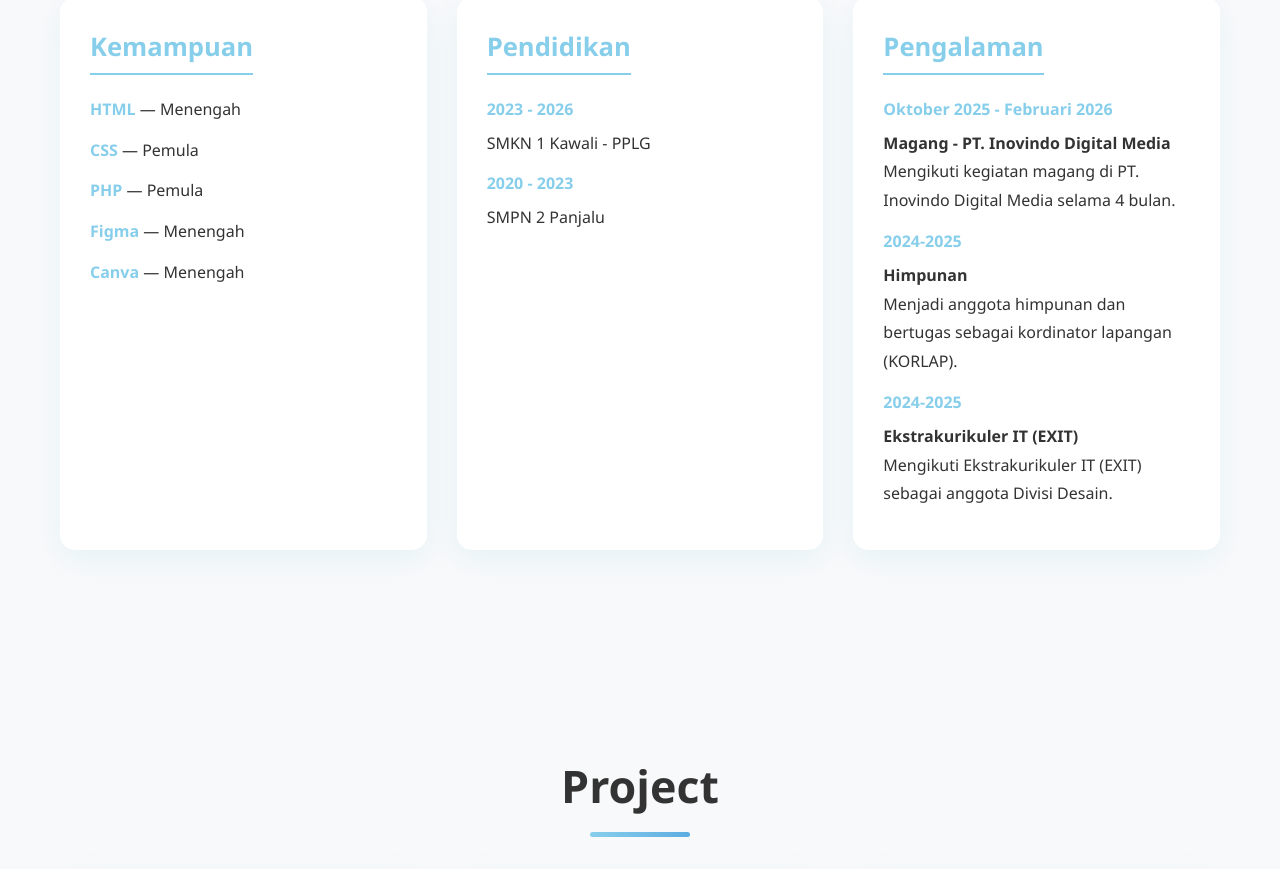
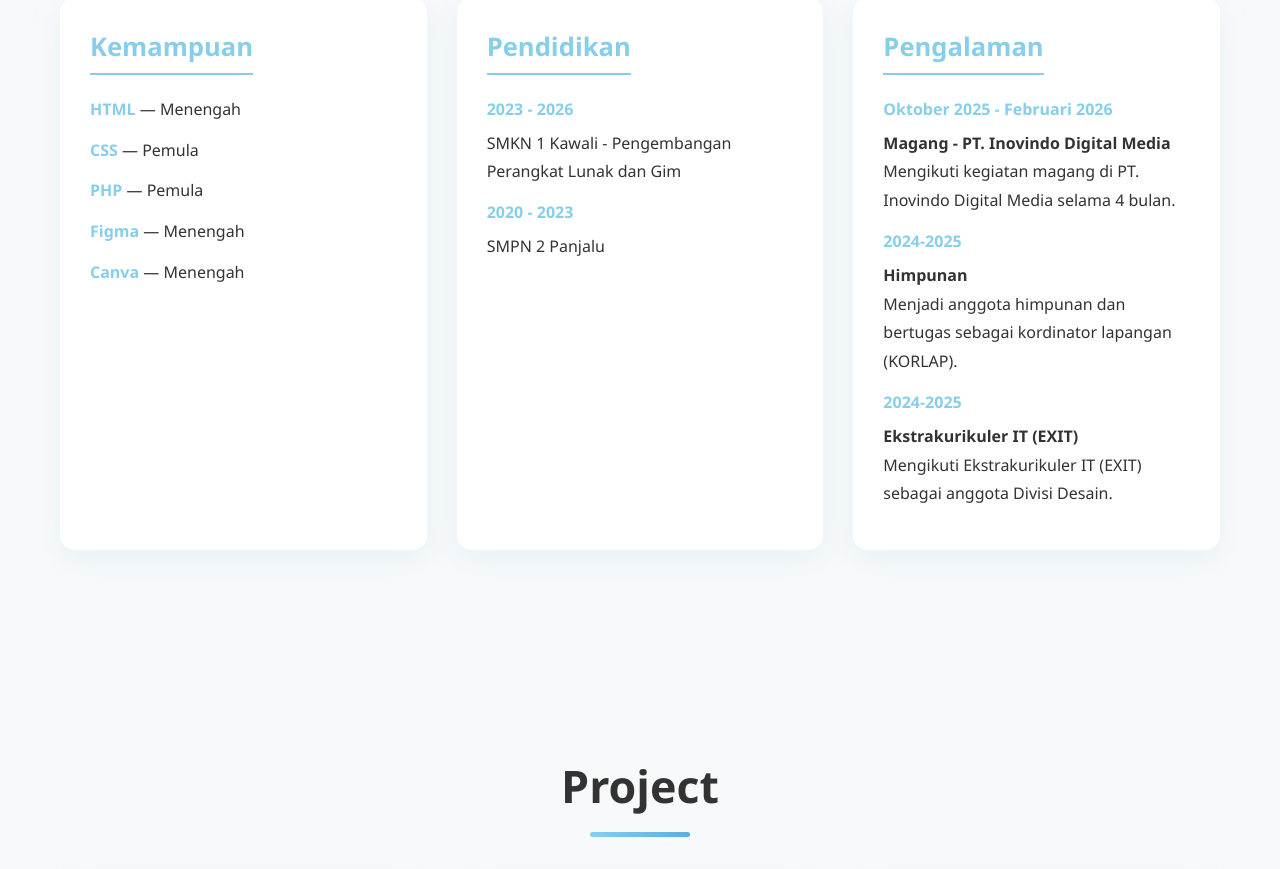
Before and after one commit to anisasaa28/anisa-cv, a plain HTML site: page index.html in a window 1280 px wide. Shown: the part 1620-2489 px from the top of the page. Drawn offline with Linux system fonts and the light colour scheme.

Commit message:
Update index.html

```diff
--- a/index.html
+++ b/index.html
@@ -194,7 +194,7 @@ footer a:hover{color:var(--primary);}
       <div class="resume-item">
         <h3>Pendidikan</h3>
         <ul class="resume-list">
-          <li><div class="year">2023 - 2026</div><div class="school">SMKN 1 Kawali - PPLG</div></li>
+          <li><div class="year">2023 - 2026</div><div class="school">SMKN 1 Kawali - Pengembangan Perangkat Lunak dan Gim</div></li>
           <li><div class="year">2020 - 2023</div><div class="school">SMPN 2 Panjalu</div></li>
         </ul>
       </div>
```
